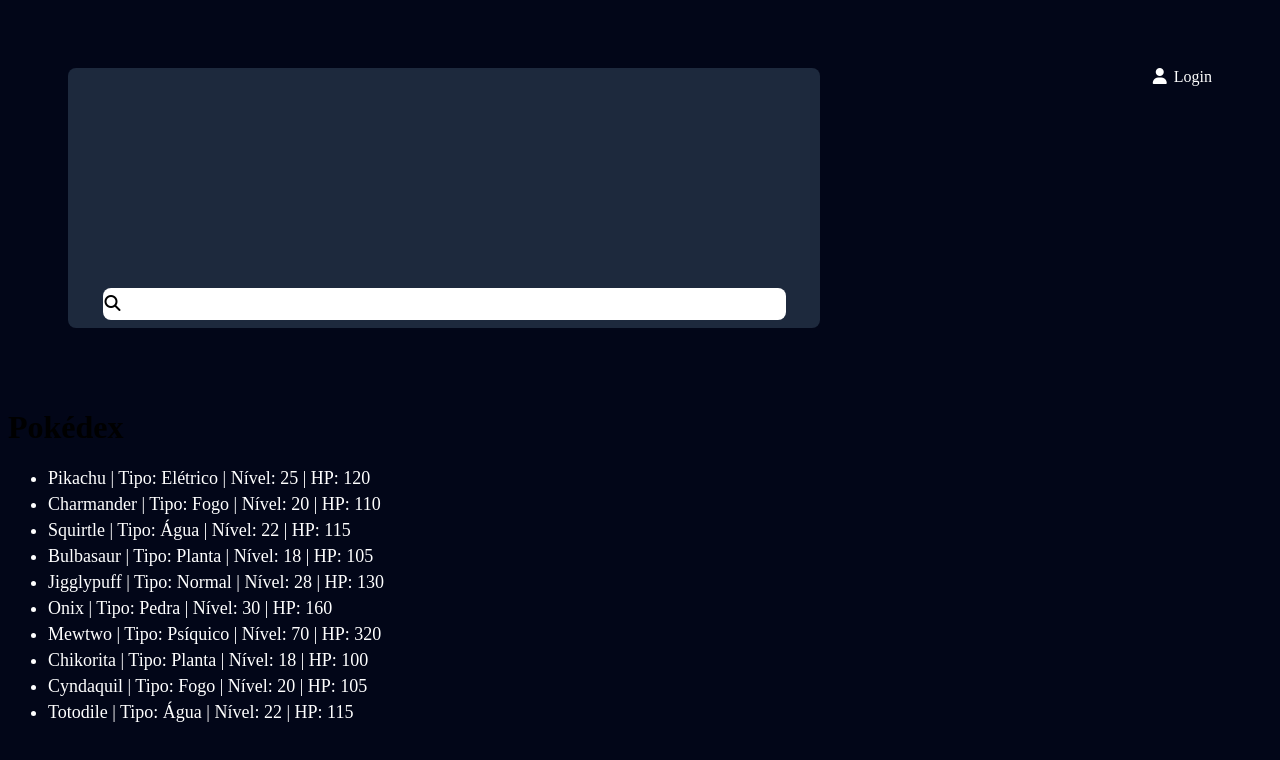
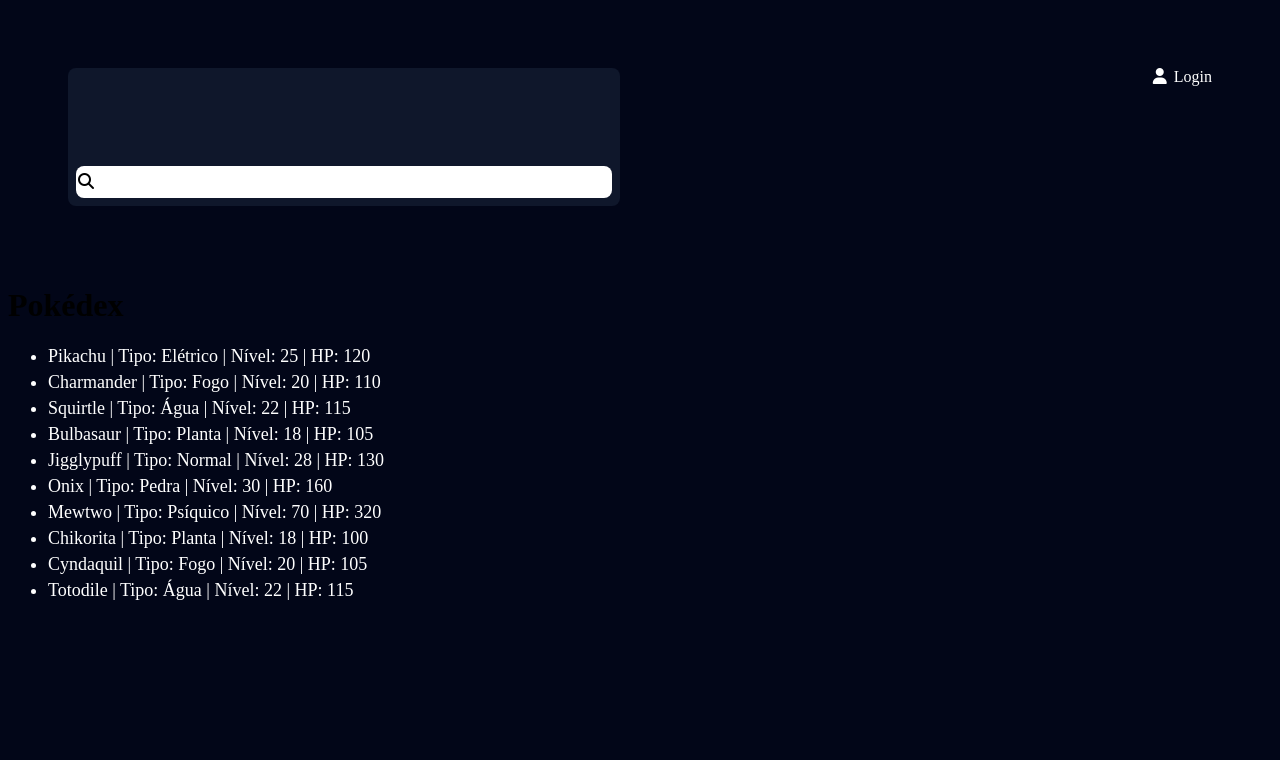
Before and after one commit to Iagozlight/POKEDEX-DEFINITIVO, a plain HTML site: page index.html in a window 1280 px wide. Drawn offline with Linux system fonts and the light colour scheme.

```diff
--- a/custom.css
+++ b/custom.css
@@ -13,9 +13,9 @@ header {
 header > #container {
     padding: 8px;
     display: flex;
-    background-color: oklch(27.9% 0.041 260.031);
-    width: 736px;
-    height: 244px;
+    background-color: #0F172B;
+    width: 536px;
+    height: 122px;
     align-items: flex-end;
     justify-content: center;
     border-radius: 8px;
```
Also changed, not shown: POKEMONS/Cyndaquil .png (added), POKEMONS/Jigglypuff.png (added), POKEMONS/LOGO.webp (added), POKEMONS/Totodile.png (added), POKEMONS/chikorita.png (added), POKEMONS/mewtwo.png (added), POKEMONS/onix.png (added).
